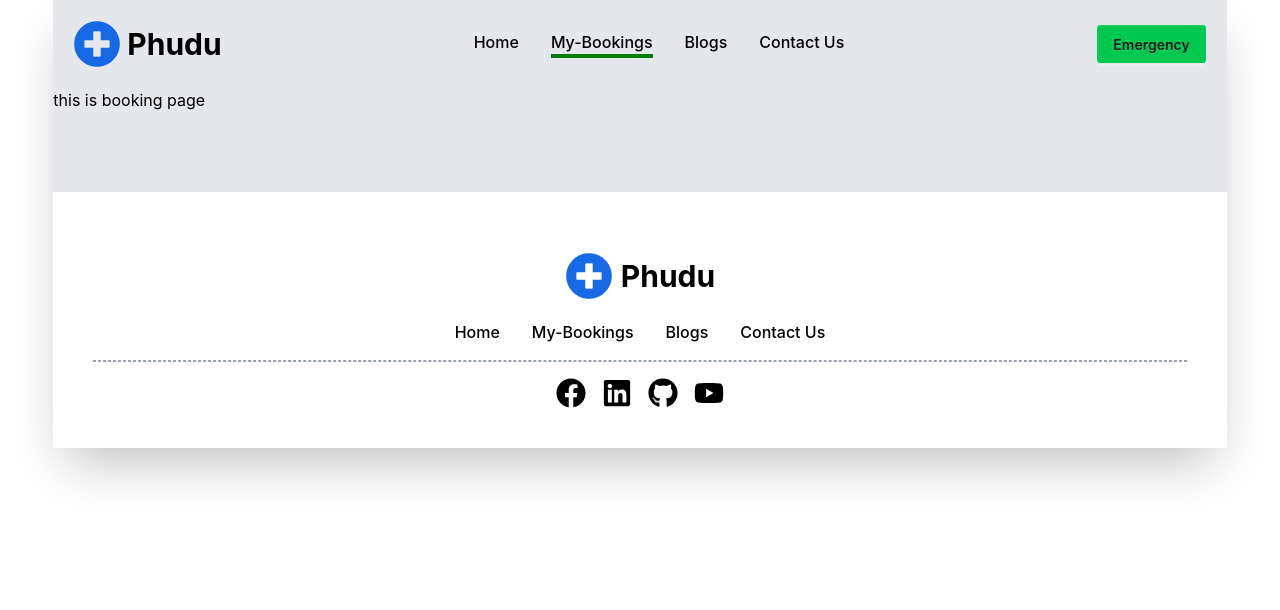
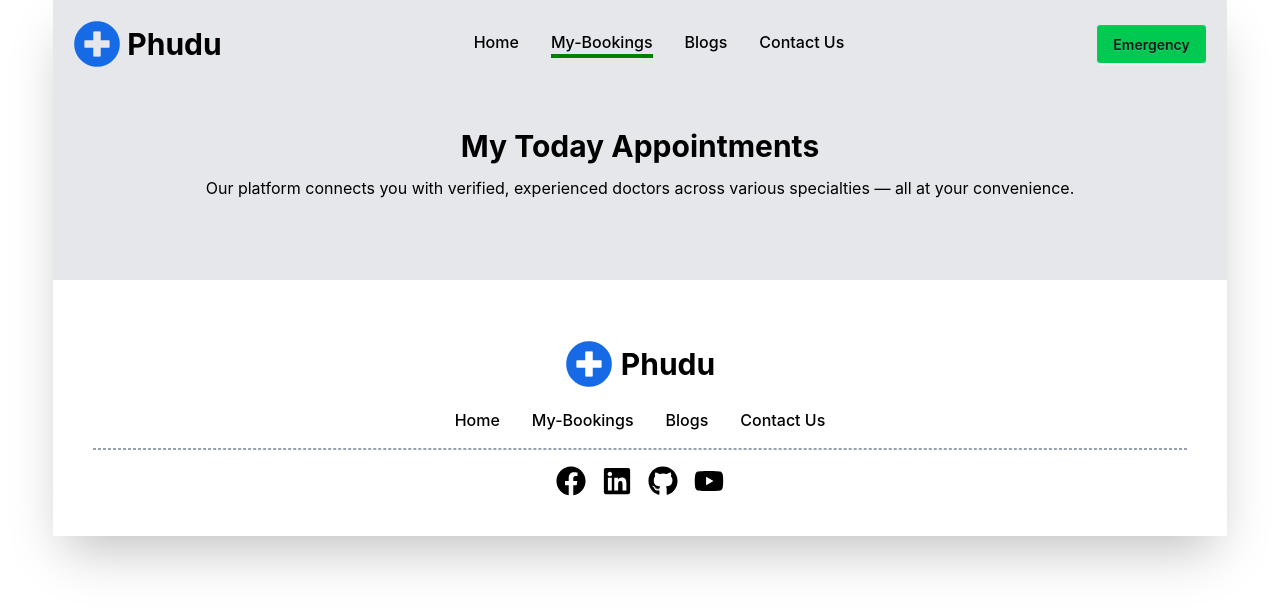
Before and after one commit to sohagroy7223/Assignment-8-React, a React (Vite) app: page /booking in a window 1280 px wide. Shown: the top 610 px of the page. Built offline with nearby package versions, Linux system fonts and the light colour scheme.

Commit message:
addad click to book btn book the doctor

```diff
--- a/public/doctors.json
+++ b/public/doctors.json
@@ -1,16 +1,16 @@
  [
     {
-      "id": 1,
-      "image": "https://randomuser.me/api/portraits/men/11.jpg",
-      "name": "Dr. John Smith",
-      "education": "MBBS, MD (Cardiology)",
-      "speciality": "Cardiologist",
+     "id": 1,
+      "image": "https://randomuser.me/api/portraits/women/86.jpg",
+      "name": "Dr. Nusrat Jahan",
+      "education": "MBBS, FCPS (Medicine)",
+      "speciality": "Internal Medicine Specialist",
       "designation": "Senior Consultant",
-      "workplace": "Dhaka Medical College Hospital",
-      "experience": "12 Years",
-      "registrationNumber": "BMDC-45879",
-      "fee": 800,
-      "availability": ["Sunday", "Monday", "Wednesday"]
+      "workplace": "Green Life Medical College Hospital",
+      "experience": "11 Years",
+      "registrationNumber": "BMDC-44569",
+      "fee": 750,
+      "availability": ["Saturday", "Tuesday", "Thursday"]
     },
     {
       "id": 2,
@@ -143,16 +143,16 @@
       "availability": ["Sunday", "Wednesday", "Friday"]
     },
     {
-      "id": 12,
-      "image": "https://randomuser.me/api/portraits/women/86.jpg",
-      "name": "Dr. Nusrat Jahan",
-      "education": "MBBS, FCPS (Medicine)",
-      "speciality": "Internal Medicine Specialist",
+     "id": 12,
+      "image": "https://randomuser.me/api/portraits/men/11.jpg",
+      "name": "Dr. John Smith",
+      "education": "MBBS, MD (Cardiology)",
+      "speciality": "Cardiologist",
       "designation": "Senior Consultant",
-      "workplace": "Green Life Medical College Hospital",
-      "experience": "11 Years",
-      "registrationNumber": "BMDC-44569",
-      "fee": 750,
-      "availability": ["Saturday", "Tuesday", "Thursday"]
+      "workplace": "Dhaka Medical College Hospital",
+      "experience": "12 Years",
+      "registrationNumber": "BMDC-45879",
+      "fee": 800,
+      "availability": ["Sunday", "Monday", "Wednesday"]
     }
   ]
--- a/src/Components/DoctorDetails/DoctorDetails.jsx
+++ b/src/Components/DoctorDetails/DoctorDetails.jsx
@@ -76,7 +76,7 @@ const DoctorDetails = () => {
         </p>
         <button
           onClick={() => addDoctorToLd(id)}
-          className="btn btn-block mt-5  bg-green-600"
+          className="btn btn-block mt-5 bg-green-600"
         >
           Book Appointment Now
         </button>
--- /dev/null
+++ b/src/Pages/BookDoctors/BookDoctors.jsx
@@ -0,0 +1,19 @@
+import React from "react";
+
+const BookDoctors = ({ doctor }) => {
+  const { name, education, fee } = doctor;
+  return (
+    <div className="bg-white w-11/12 mx-auto p-10 rounded-2xl mt-10">
+      <h3 className="font-bold text-lg">{name}</h3>
+      <div className="flex justify-between">
+        <p className="mt-2">{education}</p>
+        <p>Appointment Fee : {fee} Taka + Vat</p>
+      </div>
+      <button className="btn btn-block rounded-4xl text-amber-700 text-xl mt-5 bg-white border-3 border-amber-700">
+        Cancel Appointment
+      </button>
+    </div>
+  );
+};
+
+export default BookDoctors;
--- a/src/Pages/Booking/Booking.jsx
+++ b/src/Pages/Booking/Booking.jsx
@@ -1,6 +1,7 @@
 import React, { useEffect, useState } from "react";
 import { useLoaderData } from "react-router";
 import { getDoctorFromLs } from "../../Utility/addToLocalS";
+import BookDoctors from "../BookDoctors/BookDoctors";
 
 const Booking = () => {
   const [booking, setBooking] = useState([]);
@@ -12,12 +13,22 @@ const Booking = () => {
     const converted = storeDoctorId.map((id) => parseInt(id));
     // console.log(converted);
     const booking = data.filter((doctor) => converted.includes(doctor.id));
-    console.log(booking);
+    // eslint-disable-next-line react-hooks/set-state-in-effect
+    setBooking(booking);
   }, [data]);
 
   return (
     <div>
-      <h3>this is booking page </h3>
+      <h3 className="text-3xl font-bold text-center mt-10">
+        My Today Appointments
+      </h3>
+      <p className="text-center mt-3">
+        Our platform connects you with verified, experienced doctors across
+        various specialties — all at your convenience.
+      </p>
+      {booking.map((doctor) => (
+        <BookDoctors doctor={doctor}></BookDoctors>
+      ))}
     </div>
   );
 };
--- a/src/Pages/Error/Error.jsx
+++ b/src/Pages/Error/Error.jsx
@@ -1,13 +1,17 @@
 import React from "react";
 import error from "../../assets/download.png";
+import { Link } from "react-router";
 
 const Error = () => {
   return (
-    <div className="relative flex justify-center mt-36">
-      <div className="absolute">
+    <div className="flex flex-col p-28 gap-3 justify-center text-center items-center ">
+      <div className="">
         <h2 className="text-3xl font-bold">Not found this Page</h2>
         <img className="rounded-2xl mt-3 w-96" src={error} alt="" />
       </div>
+      <Link to="/">
+        <button className="btn bg-green-600">Go Back Home</button>
+      </Link>
     </div>
   );
 };
```
